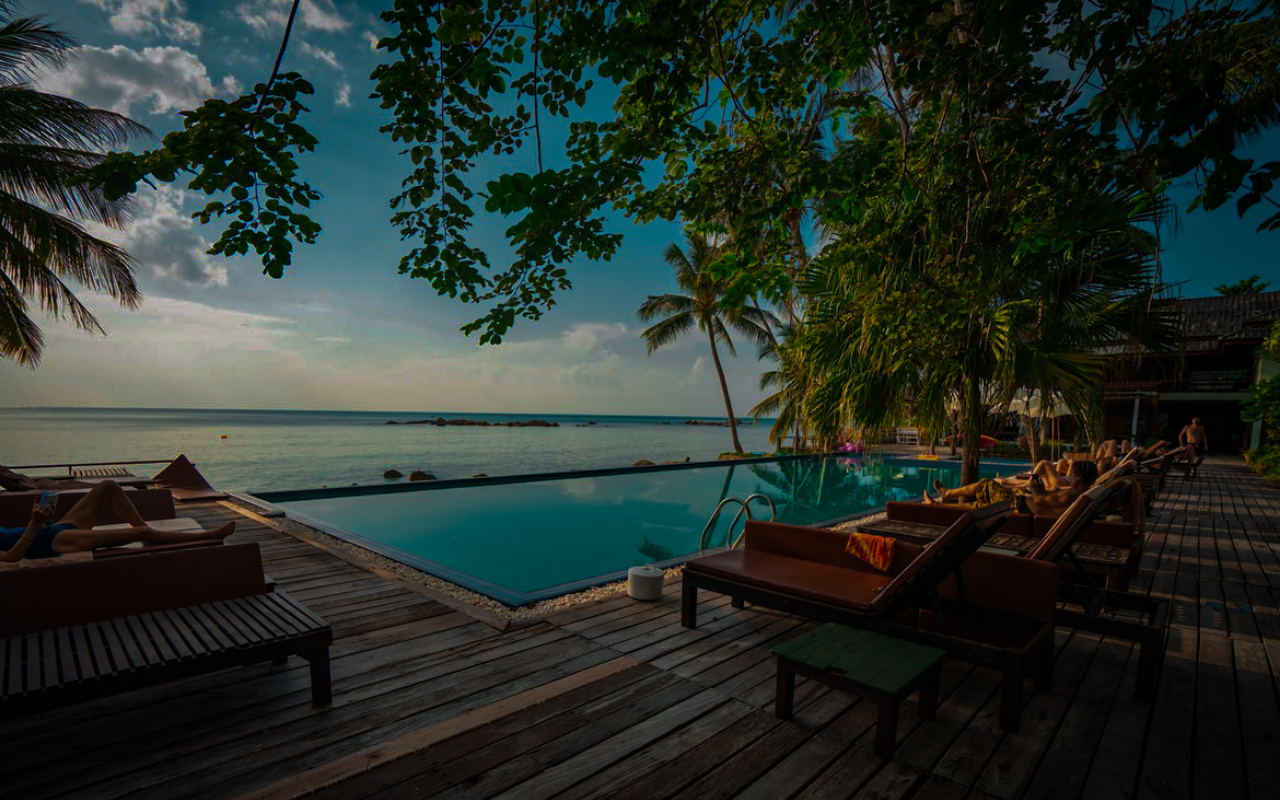
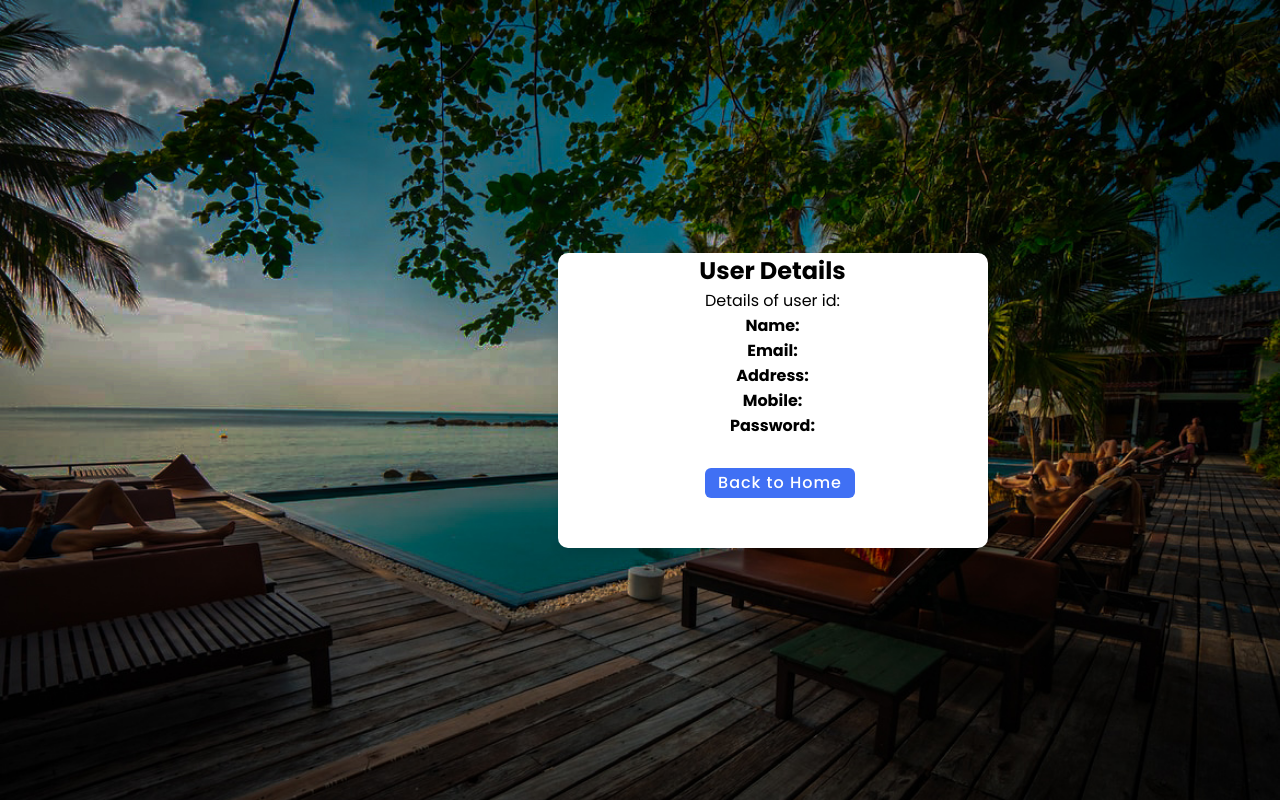
Before and after one commit to IT21497834/react_login_new99, a React (Create React App) app: page /viewpg in a window 1280 px wide. Before the commit this address had no page. Built offline with nearby package versions, Linux system fonts and the light colour scheme; no server answers.

Commit message:
first commit

```diff
--- a/package.json
+++ b/package.json
@@ -9,6 +9,7 @@
     "axios": "^1.3.6",
     "react": "^18.2.0",
     "react-dom": "^18.2.0",
+    "react-icons": "^4.8.0",
     "react-router-dom": "^6.10.0",
     "react-scripts": "5.0.1",
     "web-vitals": "^2.1.4"
--- a/public/assets/style.css
+++ b/public/assets/style.css
@@ -1,5 +1,6 @@
 /* ===== Google Font Import - Poformsins ===== */
 @import url('https://fonts.googleapis.com/css2?family=Poppins:wght@300;400;500;600;700&display=swap');
+
 
 *{
     margin: 0;
@@ -7,6 +8,8 @@
     box-sizing: border-box;
     font-family: 'Poppins', sans-serif;
 }
+
+
 body{
     height: 100vh;
     display: flex;
@@ -15,59 +18,33 @@ body{
     background-image: url(./bg_img3.jpg);
     background-size: cover;
 }
+
 .container{
+
     position: relative;
     max-width: 430px;
-    width: 100%;
-    background: #fff;
+    width: 250%;
+    background: #ffffff;
     border-radius: 10px;
     box-shadow: 0 5px 10px rgba(0, 0, 0, 0.1);
     overflow: hidden;
-    margin: 0 20px;
+    margin: 0 5px;
+
 }
-.container .forms{
+
+/* .container .forms{
     display: flex;
     align-items: center;
     height: 440px;
-    width: 200%;
+    width: 150%;
     transition: height 0.2s ease;
-}
-.container .form{
-    width: 50%;
-    padding: 30px;
-    background-color: #fff;
-    transition: margin-left 0.18s ease;
-}
-.container.active .login{
-    margin-left: -50%;
-    opacity: 0;
-    transition: margin-left 0.18s ease, opacity 0.15s ease;
-}
-.container .signup{
-    opacity: 0;
-    transition: opacity 0.09s ease;
-}
-.container.active .signup{
-    opacity: 1;
-    transition: opacity 0.2s ease;
-}
-.container.active .forms{
-    height: 600px;
-}
+} */
 .container .form .title{
-    position: relative;
+    /* position: relative; */
     font-size: 27px;
+
     font-weight: 600;
-}
-.form .title::before{
-    content: '';
-    position: absolute;
-    left: 0;
-    bottom: 0;
-    height: 3px;
-    width: 30px;
-    background-color: #4070f4;
-    border-radius: 25px;
+
 }
 .form .input-field{
     position: relative;
@@ -75,84 +52,78 @@ body{
     width: 100%;
     margin-top: 30px;
 }
+
 .input-field input{
-    position: absolute;
+    /* position: absolute; */
     height: 100%;
-    width: 100%;
+    width:  80%;
     padding: 0 35px;
     border: none;
     outline: none;
     font-size: 16px;
     border-bottom: 2px solid #ccc;
     border-top: 2px solid transparent;
-    transition: all 0.2s ease;
+    /* transition: all 0.2s ease; */
 }
-.input-field input:is(:focus, :valid){
-    border-bottom-color: #4070f4;
-}
-.input-field i{
-    position: absolute;
-    top: 50%;
-    transform: translateY(-50%);
-    color: #999;
-    font-size: 23px;
-    transition: all 0.2s ease;
-}
-.input-field input:is(:focus, :valid) ~ i{
-    color: #4070f4;
-}
-.input-field i.icon{
-    left: 0;
-}
-.input-field i.showHidePw{
-    right: 0;
-    cursor: pointer;
-    padding: 10px;
+
+
+.FP{
+    margin-right: 30px;
 }
 .form .checkbox-text{
+    margin-left: 50px;
     display: flex;
     align-items: center;
     justify-content: space-between;
     margin-top: 20px;
+    font-size: 15px;
 }
 .checkbox-text .checkbox-content{
     display: flex;
     align-items: center;
+
 }
 .checkbox-content input{
     margin-right: 10px;
     accent-color: #4070f4;
 }
-.form .text{
-    color: #333;
-    font-size: 14px;
-}
-.form a.text{
-    color: #4070f4;
-    text-decoration: none;
-}
-.form a:hover{
-    text-decoration: underline;
-}
-.form .button{
-    margin-top: 35px;
-}
-.form .button input{
+
+.input-field button{
+    color: #ffffff;
+    background-color: #4070f4;
     border: none;
-    color: #fff;
     font-size: 16px;
     font-weight: 500;
     letter-spacing: 1px;
     border-radius: 6px;
+    cursor:pointer;
+    width: 350px;
+    height: 40px;
+    margin-left:15px;
+    margin-bottom: 50px;
+
+}
+
+.buttonseperate{
+
+    color: #ffffff;
     background-color: #4070f4;
-    cursor: pointer;
-    transition: all 0.3s ease;
+    border: none;
+    font-size: 16px;
+    font-weight: 500;
+    letter-spacing: 1px;
+    border-radius: 6px;
+    cursor:pointer;
+    width: 150px;
+    height: 30px;
+    margin-left:15px;
+    margin-bottom: 50px;
+    margin-top: 30px;
 }
-.button input:hover{
+
+
+
+
+.input-field button:hover{
     background-color: #265df2;
 }
-
-.form .login-signup{
-    margin-top: 30px;
-    text-align: center;
-}
--- a/src/App.js
+++ b/src/App.js
@@ -4,6 +4,8 @@ import React from 'react';
 import {BrowserRouter as Router,Routes,Route} from 'react-router-dom';
 import Registerpage from './pages/registerpage';
 import Loginpage from './pages/loginpage';
+import Viewpage from './pages/viewpage';
+import Test1 from './pages/test1';
 
 
 
@@ -18,15 +20,17 @@ function App(){
 
           <Routes>
 
-
             <Route exact path="/register" element={<Registerpage/>}/>
             <Route exact path="/" element={<Loginpage/>}/>
+
+            <Route exact path="/testpg" element={<Test1/>}/>
+            <Route exact path="/viewpg" element={<Viewpage/>}/>
 
           </Routes>
         </Router>
       </div>
 
-      // <Registerpage/>
+
 
   );
 }
--- a/src/pages/loginpage.js
+++ b/src/pages/loginpage.js
@@ -1,7 +1,21 @@
 import React from 'react'
 import { Link } from 'react-router-dom'
+import axios from 'axios'
+import { useNavigate } from 'react-router-dom'
+
 
 function Loginpage() {
+
+
+    let navigate = useNavigate()
+
+
+    const onSubmit=async (e)=>{
+        e.preventDefault();
+        // await axios.post("http://localhost:8080/user",user)
+        navigate("/testpg")
+    }
+
     return (
 
         <div class="container">
@@ -9,16 +23,17 @@ function Loginpage() {
 
                 <div class="form login">
                     <span class="title">Login</span>
+                    <hr></hr>
 
-                    <form action="#">
+                    <form onSubmit={(e)=>onSubmit(e)}>
                         <div class="input-field">
                             <input type="text" placeholder="Enter your email" required />
-                            <i class="uil uil-envelope icon"></i>
+                            {/* <i class="uil uil-envelope icon"></i> */}
                         </div>
                         <div class="input-field">
                             <input type="password" class="password" placeholder="Enter your password" required />
-                            <i class="uil uil-lock icon"></i>
-                            <i class="uil uil-eye-slash showHidePw"></i>
+                            {/* <i class="uil uil-lock icon"></i> */}
+                            {/* <i class="uil uil-eye-slash showHidePw"></i> */}
                         </div>
 
                         <div class="checkbox-text">
@@ -27,11 +42,16 @@ function Loginpage() {
                                 <label for="logCheck" class="text">Remember me</label>
                             </div>
 
+                            <div className='FP'>
                             <a href="#" class="text">Forgot password?</a>
+                            </div>
+                            {/* <a href="#" class="text">Forgot password?</a> */}
                         </div>
 
                         <div class="input-field button">
-                            <input type="button" value="Login" />
+                            {/* <input type="button" value="Login" /> */}
+                            <button type="Submit" to="/testpg">Login</button>
+
                         </div>
                     </form>
 
@@ -43,8 +63,10 @@ function Loginpage() {
                     </div>
                 </div>
 
-        </div>
-    </div >
+            </div>
+        </div >
+
+
 
 
     )
--- a/src/pages/registerpage.js
+++ b/src/pages/registerpage.js
@@ -1,11 +1,39 @@
-import React from 'react'
+import React,{useState} from 'react'
 import { Link } from 'react-router-dom'
-// import axios from 'axios'
-// import {Link, useNavigate } from 'react-router-dom'
-// // import {BrowserRouter as Router,Routes,Route  } from "react-dom";
+ import axios from 'axios'
+import { useNavigate } from 'react-router-dom'
+
+
+// import {BrowserRouter as Router,Routes,Route  } from "react-router-dom";
 // import {BrowserRouter as Router,Routes,Route  } from "react-dom";
 
 function Registerpage() {
+
+    let navigate = useNavigate()
+
+    const [user,setUser]=useState ({
+        name:"",
+        email:"",
+        password:"",
+        address:"",
+        mobile:""
+    })
+
+    const{name,email,password,address,mobile}=user
+
+    const onInputChange=(e)=>{
+
+        setUser({...user ,[e.target.name]:e.target.value});
+
+    }
+
+    const onSubmit=async (e)=>{
+        e.preventDefault();
+        await axios.post("http://localhost:8080/user",user)
+        navigate("/")
+    }
+
+
     return (
 
          <div class="container">
@@ -13,25 +41,42 @@ function Registerpage() {
 
                 <div class="form signup">
                     <span class="title">Registration</span>
+                    <hr></hr>
 
-                    <form action="#">
+                    <form onSubmit={(e)=>onSubmit(e)}>
+
                         <div class="input-field">
-                            <input type="text" placeholder="Enter your name" required />
-                            <i class="uil uil-user"></i>
+                            <input type="text" placeholder="Enter your name" required name='name'
+                            value={name}
+                            onChange={(e)=>onInputChange(e)}/>
+                            {/* <i class="uil uil-user"></i> */}
                         </div>
                         <div class="input-field">
-                            <input type="text" placeholder="Enter your email" required />
-                            <i class="uil uil-envelope icon"></i>
+                            <input type="text" placeholder="Enter your email" required name='email'
+                            value={email}
+
+                            onChange={(e)=>onInputChange(e)} />
+                            {/* <i class="uil uil-envelope icon"></i> */}
                         </div>
                         <div class="input-field">
-                            <input type="password" class="password" placeholder="Create a password" required />
-                            <i class="uil uil-lock icon"></i>
+                            <input type="text" placeholder="Enter your address" required name='address'
+                            value={address}
+                            onChange={(e)=>onInputChange(e)}/>
+                            {/* <i class="uil uil-location-point icon"></i> */}
                         </div>
                         <div class="input-field">
-                            <input type="password" class="password" placeholder="Confirm a password" required />
-                            <i class="uil uil-lock icon"></i>
-                            <i class="uil uil-eye-slash showHidePw"></i>
+                            <input type="text" placeholder="Enter your mobile" required name='mobile'
+                            value={mobile}
+                            onChange={(e)=>onInputChange(e)}/>
+                            {/* <i class="uil uil-phone icon"></i> */}
                         </div>
+                        <div class="input-field">
+                            <input type="password" class="password" placeholder="Create a password" required  name='password'
+                            value={password}
+                            onChange={(e)=>onInputChange(e)}/>
+                            {/* <i class="uil uil-lock icon"></i> */}
+                        </div>
+
 
                         <div class="checkbox-text">
                             <div class="checkbox-content">
@@ -41,8 +86,11 @@ function Registerpage() {
                         </div>
 
                         <div class="input-field button">
-                            <input type="button" value="Signup" />
+                            {/* <input type="button" value="Signup" /> */}
+                            <button type="submit">SignUp</button>
                         </div>
+
+
                     </form>
 
                     <div class="login-signup">
@@ -50,9 +98,10 @@ function Registerpage() {
                         <Link id="button-1" className="btn btn-dark btn-outline-primary" to="/">Sign in</Link>
                         </span>
                     </div>
+
                 </div>
             </div>
-         </div>
+       </div>
 
 
 
--- /dev/null
+++ b/src/pages/test1.js
@@ -0,0 +1,50 @@
+
+import React from 'react'
+import { Link } from 'react-router-dom'
+import axios from 'axios'
+import { useNavigate } from 'react-router-dom'
+
+
+function Test1() {
+
+    let navigate = useNavigate()
+
+
+
+        const onSubmit=async (e)=>{
+            e.preventDefault();
+
+            // await axios.post("http://localhost:8080/user",user)
+            navigate("/viewpg")
+        }
+
+
+    return (
+
+
+
+
+        <form onSubmit={(e)=>onSubmit(e)}>
+        <div>
+
+            <button type="Submit" to="/viewpg" >view porfile</button>
+
+            {/* <Link className="btn btn-primary mx-2"
+                        to={`/register${user.id}`}>
+
+                    View
+             </Link> */}
+
+        </div>
+        </form>
+
+
+        // <div class="login-signup">
+
+        //         <Link id="button-1" className="btn btn-dark btn-outline-primary" to="/register">Sign Up</Link>
+
+        // </div>
+    )
+}
+
+export default Test1
--- /dev/null
+++ b/src/pages/viewpage.js
@@ -0,0 +1,103 @@
+
+import React,{useState} from 'react'
+import { Link } from 'react-router-dom'
+ import axios from 'axios'
+import { useNavigate } from 'react-router-dom'
+import {useParams} from 'react-router-dom'
+import { useEffect } from 'react'
+
+function Viewpage() {
+    let navigate = useNavigate()
+
+    const [user,setUser]= useState({
+        name:"",
+        email:"",
+        address:"",
+        mobile:"",
+        password:""
+
+    })
+
+    const {id}=useParams();
+
+    useEffect(()=>{
+        loadUser()
+    },[])
+
+    const loadUser =async ()=>{
+        const result =await axios.get(`http://localhost:8080/user/${id}`)
+        setUser(result.data)
+
+    }
+
+
+
+    const onSubmit=async (e)=>{
+        e.preventDefault();
+        await axios.post("http://localhost:8080/user",user)
+        navigate("/")
+    }
+
+
+    return(
+
+
+        <div className='container'>
+            <div className='row'>
+
+                <div className='col-md-6 offset-md-3 border rounded p-4 mt-2 shadow'>
+                    <h2 className='text-center m-4'>User Details</h2>
+
+                <form onSubmit={(e)=>onSubmit(e)}>
+
+                    <div className='card'>
+                        <div className='card-header'>
+                            Details of user id:{user.id}
+                            <ul className = 'list-group list-group-flush'>
+
+                                <li className='list-group-item'>
+                                    <b>Name:</b>
+                                    {user.name}
+                                </li>
+
+
+                                <li className='list-group-item'>
+                                    <b>Email:</b>
+                                    {user.email}
+                                </li>
+
+                                <li className='list-group-item'>
+                                    <b>Address:</b>
+                                    {user.address}
+                                </li>
+
+
+                                <li className='list-group-item'>
+                                    <b>Mobile:</b>
+                                    {user.mobile}
+                                </li>
+
+
+                                <li className='list-group-item'>
+                                    <b>Password:</b>
+                                    {user.password}
+                                </li>
+
+                            </ul>
+                        </div>
+                    </div>
+
+                    {/* <button className='btn btn-primary my-2' to={'/'}> */}
+                    <button className='buttonseperate'>
+                        Back to Home
+                    </button>
+                </form>
+
+                </div>
+            </div>
+        </div>
+
+    )
+}
+
+export default Viewpage
```
Also changed, not shown: public/assets/script.js (+30 -0 lines), 1 other file (tests, documents, lock files or other folders).
